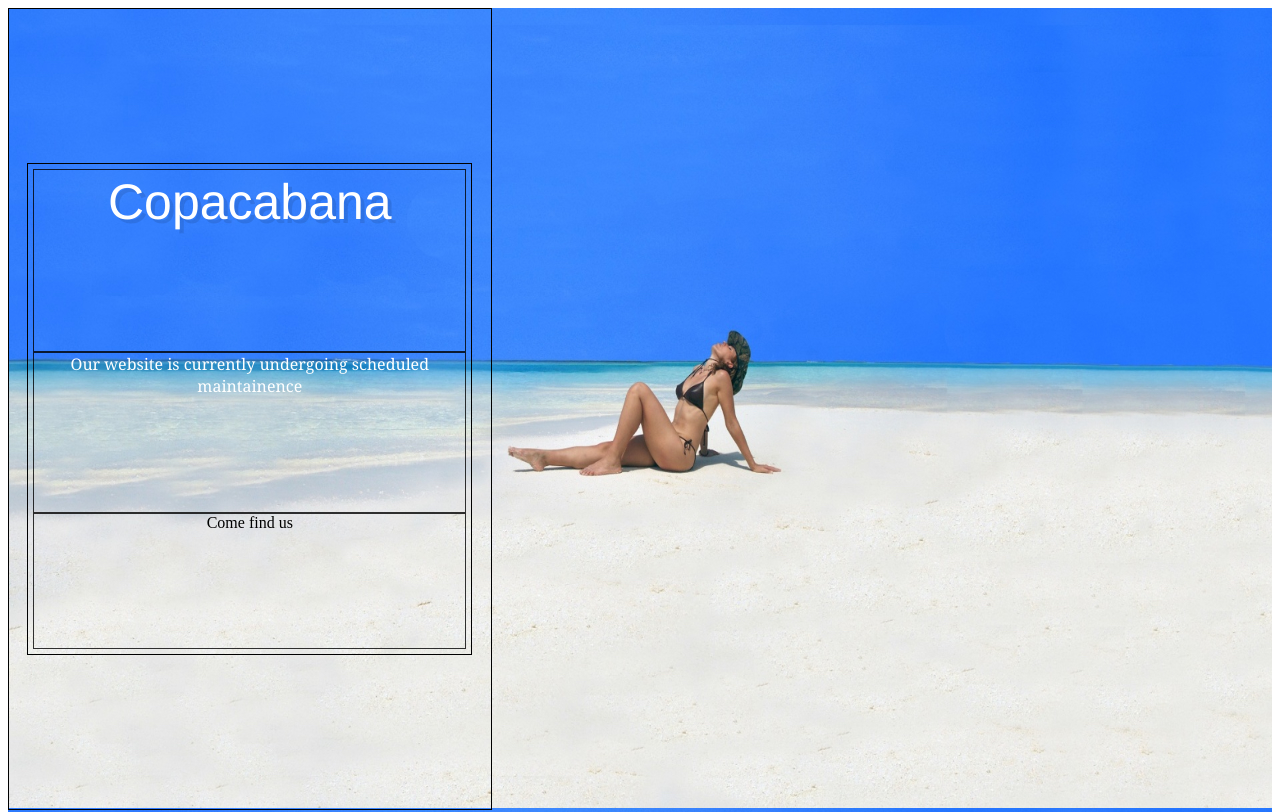
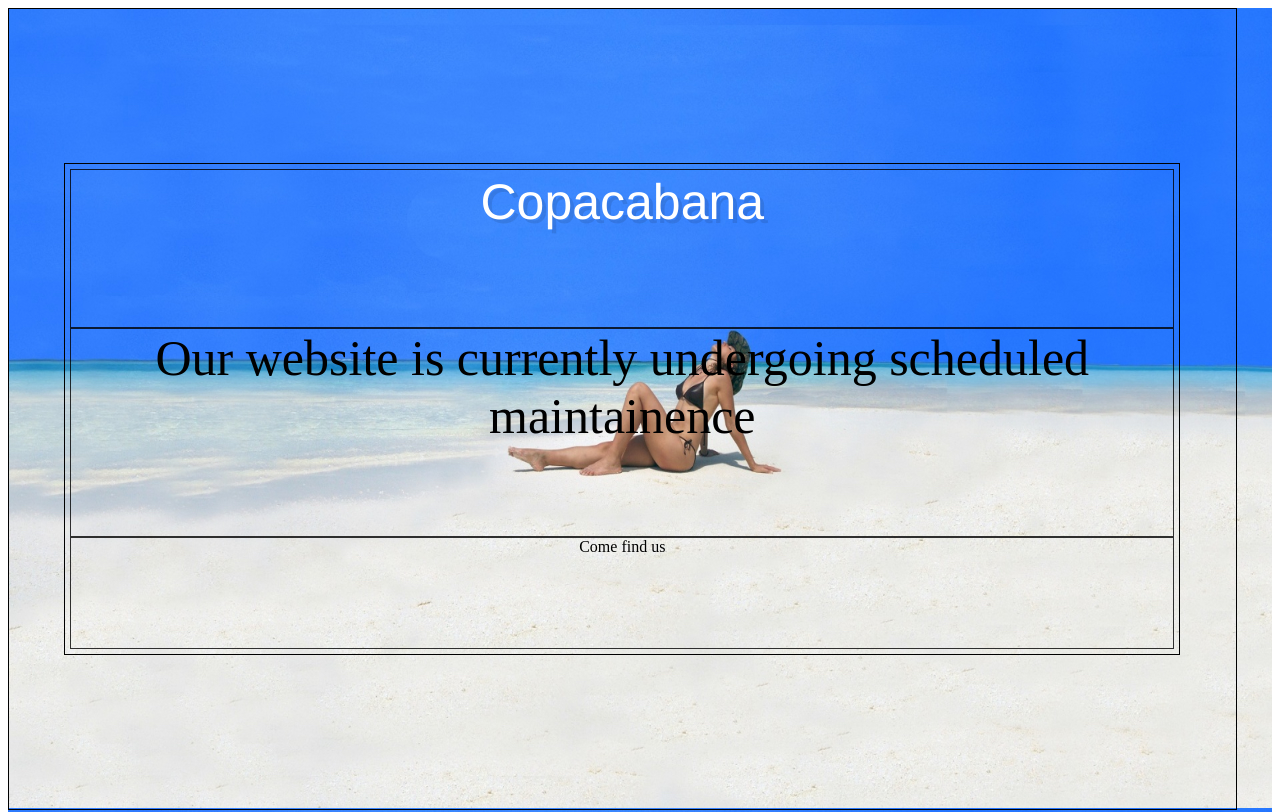
Before and after one commit to SamKnowles/tandy, a React (Create React App) app: page / in a window 1280 px wide. Shown: the top 812 px of the page. Built offline with nearby package versions, Linux system fonts and the light colour scheme.

Commit message:
added some sample fonts

```diff
--- a/src/Styles/Home.css
+++ b/src/Styles/Home.css
@@ -44,6 +44,19 @@
 }
 
 @import  url('http://fonts.googleapis.com/css?family=Oleo+Script');
+/* font: 400 50px/1.3 'Oleo Script', Helvetica, sans-serif, cursive; */
+@import url("https://fonts.googleapis.com/css?family=Aref+Ruqaa");
+/* font-family: 'Aref Ruqaa', serif; */
+@import url("https://fonts.googleapis.com/css?family=Galada");
+/* font-family: 'Galada', cursive; */
+@import url("https://fonts.googleapis.com/css?family=Pattaya");
+/* font-family: 'Pattaya', sans-serif; */
+@import url("https://fonts.googleapis.com/css?family=Crimson+Text");
+/* font-family: 'Crimson Text', serif; */
+@import url("https://fonts.googleapis.com/css?family=Lobster");
+/* font-family: 'Lobster', cursive; */
+@import url("https://fonts.googleapis.com/css?family=Great+Vibes");
+/* font-family: 'Great Vibes', cursive; */
 
 .top-box {
     font: 400 50px/1.3 'Oleo Script', Helvetica, sans-serif, cursive;
@@ -52,7 +65,9 @@
 }
 
 .middle-box {
+    font-size: 50px;
     text-align: center;
-    font-family: Cambria, Cochin, Georgia, Times, Times New Roman, serif;
-    color: white;
+    font-family: 'Aref Ruqaa', serif;
+    /* font-family: Cambria, Cochin, Georgia, Times, Times New Roman, serif; */
+    color: Black;
 }
```
